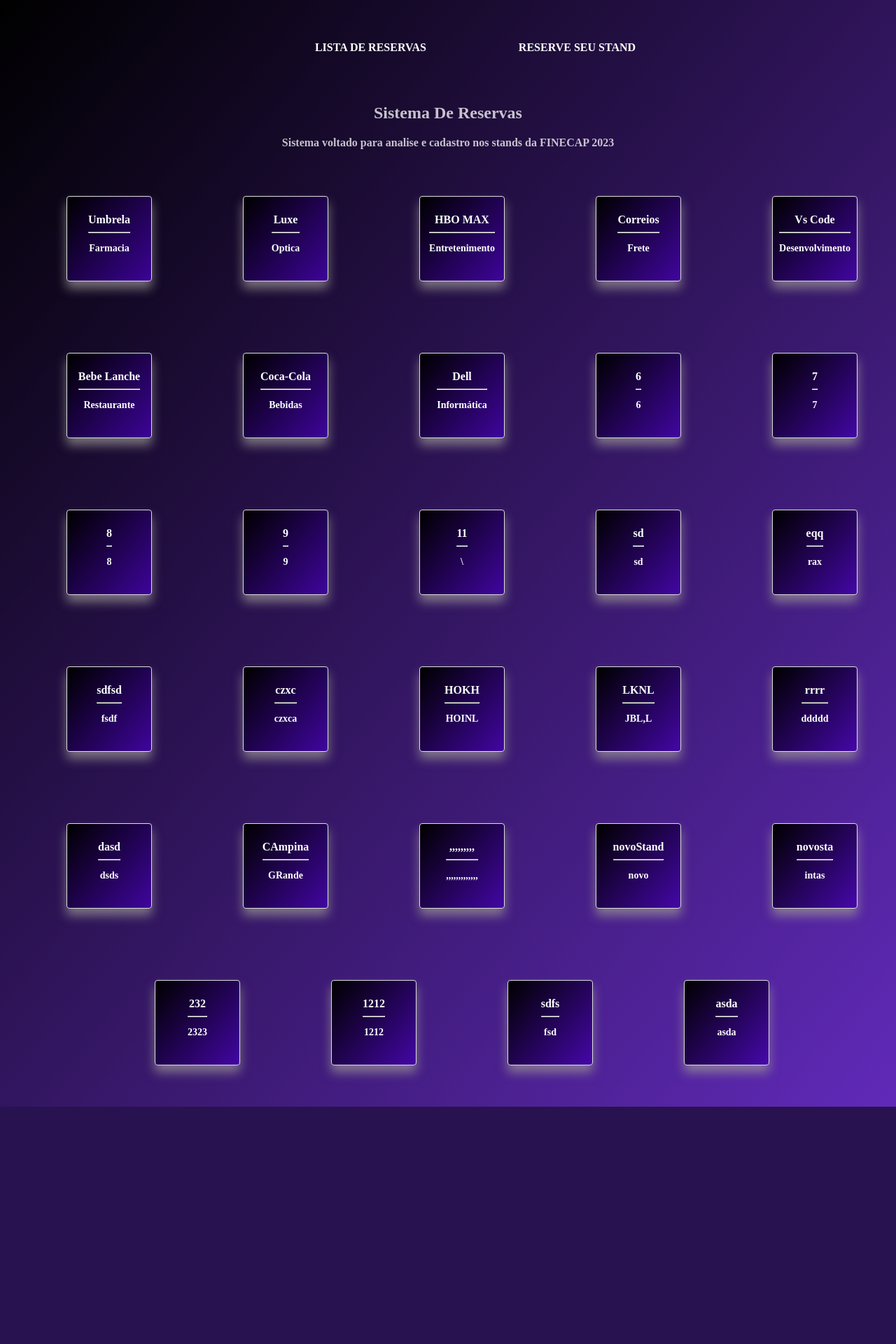
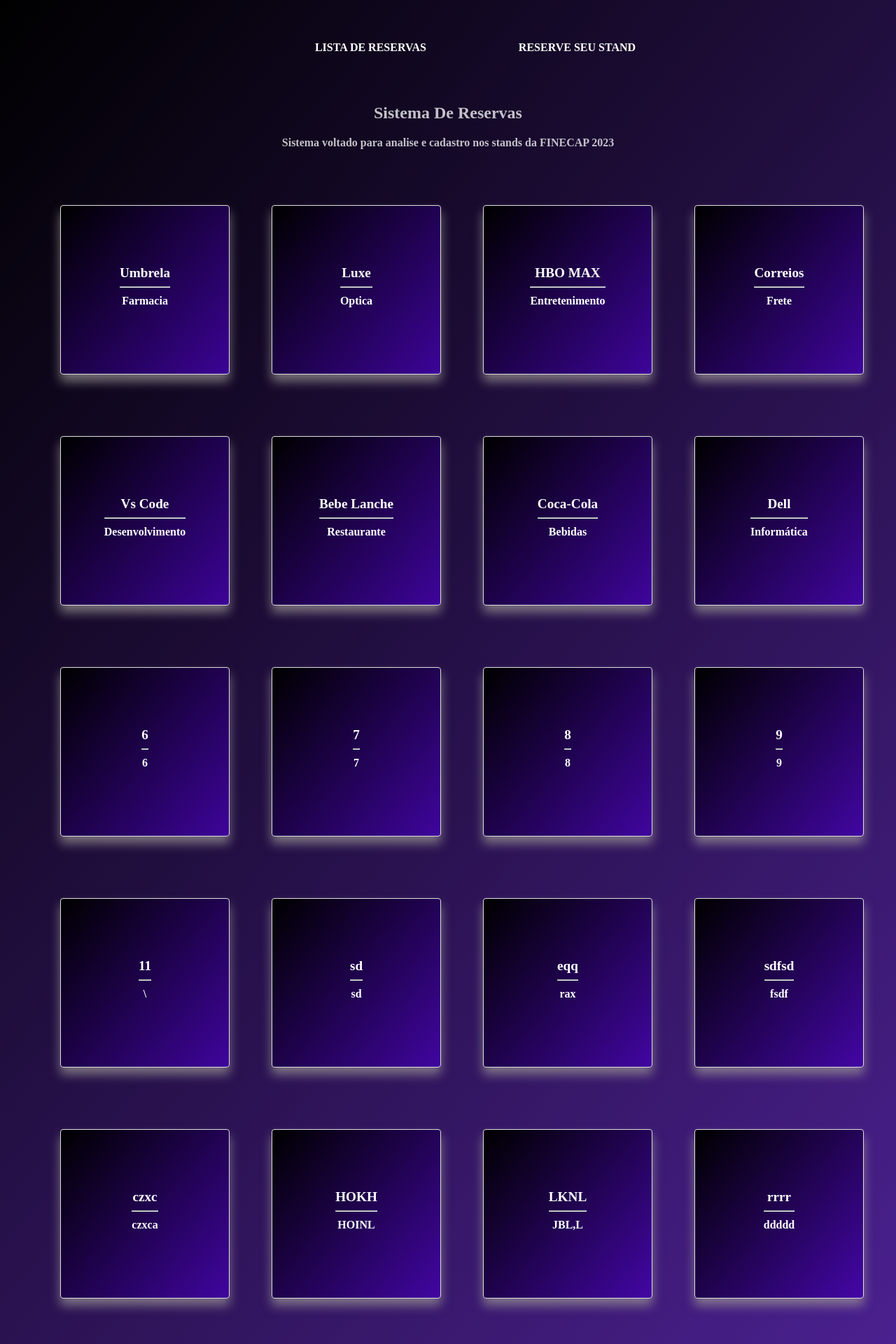
Before and after one commit to droisdiego/Finecap-2023, a Django app: page / in a window 1280 px wide. Shown: the top 1920 px of the page at 70% size. Before the commit the page ends 1581 px from the top, so only its background shows below. Run offline with Django 4.2, Linux system fonts and the light colour scheme; data comes from the database, SQL or seed files in the repository; both versions use the stored data as it was after the commit.

Commit message:
adição das mensagens

```diff
--- a/finecap/templates/core/index.html
+++ b/finecap/templates/core/index.html
@@ -22,16 +22,16 @@
         flex-wrap: wrap;
         justify-content: center;
         list-style: none;
-        padding: 0;
+        padding: 20px;
     }
 
     .card {
-        width: 100px;
-        height: 100px;
+        width: 200px;
+        height: 200px;
         flex: 0 0 200px;
         border: 1px solid #ddd;
         border-radius: 4px;
-        padding: 10px;
+        padding: 20px;
         margin: 10px;
         box-shadow: 0 10px 15px rgba(154, 148, 148, 0.742);
         background-color: transparent;
@@ -49,15 +49,15 @@
     }
 
     .card h3 {
-        font-size: 100%;
+        font-size: 1.2em;
         margin: 0;
         margin-bottom: 5px;
 
     }
 
     .card p {
-        font-size: 14px;
-        margin: 40;
+        font-size: 16px;
+        margin: 10px 0;
     }
 
     li {
@@ -66,10 +66,11 @@
 </style>
 
 
+
 <div class="cards-container">
     {% for reserva_item in reservas_list %}
-    <a href="{% url 'reserva' pk=reserva_item.id %}">
-        <ul>
+
+    <ul><a href="{% url 'reserva' pk=reserva_item.id %}">
             <li class="card">
                 <div>
                     <h3>{{ reserva_item.nome_empresa }} </h3>
@@ -78,10 +79,11 @@
                 </div>
 
             </li>
-        </ul>
-    </a>
+        </a>
+    </ul>
+
+    {% endfor %}
 
 
-    {% endfor %}
 </div>
 {% endblock center %}
--- a/finecap/views.py
+++ b/finecap/views.py
@@ -1,9 +1,8 @@
-from django.http import HttpResponse
-from django.shortcuts import get_object_or_404, redirect, render
 from django.urls import reverse_lazy
 from django.views import generic
 from finecap.forms import CadastroForms
 from finecap.models import Reserva
+from django.contrib import messages
 
 class Indexview(generic.ListView):
     model = Reserva
@@ -20,13 +19,25 @@
     success_url = reverse_lazy('index')
     template_name = 'core/cadastro.html'
 
+    def form_valid(self, form):
+        messages.success(self.request, 'Reserva Criada Com Sucesso!')
+        return super().form_valid(form)
+
 class EditarCadastroView(generic.UpdateView):
     model = Reserva
     form_class = CadastroForms
     success_url = reverse_lazy('index')
     template_name = 'core/cadastro.html'
 
+    def form_valid(self, form):
+        messages.success(self.request, 'Alterações Concluidas!')
+        return super().form_valid(form)
+
 class ExcluirCadastroView(generic.DeleteView):
     model = Reserva
     template_name = 'core/reserva_confirm_delete.html'
     success_url = reverse_lazy('index')
+
+    def form_valid(self, form):
+        messages.success(self.request, 'A Reserva Foi Excluída Com Sucesso!')
+        return super().form_valid(form)
--- a/static/css/basecss.css
+++ b/static/css/basecss.css
@@ -107,6 +107,14 @@
   }
 }
 
+
+a{
+
+  text-decoration: none;
+  color: aliceblue;
+  margin: 35px;
+}
+
 .page-title {
   opacity: .75 !important;
 }
@@ -119,9 +127,14 @@
   display: inline-block;
     margin-right: 10px;
 }
-a{
 
-  text-decoration: none;
-  color: aliceblue;
-  margin: 35px;
+.mensagemcard{
+  border-color: aliceblue;
+  border-radius: 40px;
+  background-color: rgba(154, 148, 148, 0.5);
+  color:aliceblue;;
+  box-shadow: 0 8px 16px rgba(0, 0, 0, 0.6);
+  height: auto;
+  max-width: 500px;
+  margin: auto;
 }
--- a/templates/base.html
+++ b/templates/base.html
@@ -7,7 +7,7 @@
   <meta name="viewport" content="width=device-width, initial-scale=1.0">
 
   <title>{% block title %}
-Finecap 2023{% endblock title %}</title>
+    Finecap 2023{% endblock title %}</title>
 
 
   <script src="https://code.jquery.com/jquery-3.6.0.min.js"></script>
@@ -21,8 +21,12 @@
       <nav class="navbar navbar-inverse">
         <div class="container-fluid">
           <ul class="nav navbar-nav">
-            <a id="len1" class="hoverable" href="{% url 'index' %}"><li>Lista de Reservas</li></a>
-            <a id="len2" class="hoverable" href="{% url 'cadastro' %}"><li>Reserve Seu Stand</li></a>
+            <a id="len1" class="hoverable" href="{% url 'index' %}">
+              <li>Lista de Reservas</li>
+            </a>
+            <a id="len2" class="hoverable" href="{% url 'cadastro' %}">
+              <li>Reserve Seu Stand</li>
+            </a>
 
           </ul>
         </div>
@@ -40,11 +44,21 @@
     </div>
     </div>
     <div>
+      <div class="mensagemcard">
+        {% if messages %}
+        {% for message in messages %}
+        <div class="alert alert-{{ message.tags }}" role="alert">
+          {{ message }}
+        </div>
+        {% endfor %}
+        {% endif %}
+      </div>
+    </div>
+    <div>
 
       {% block center %}
 
       {% endblock center %}
-
 
     </div>
   </main>
```
Also changed, not shown: main/settings.py (+7 -0 lines), db.sqlite3.
